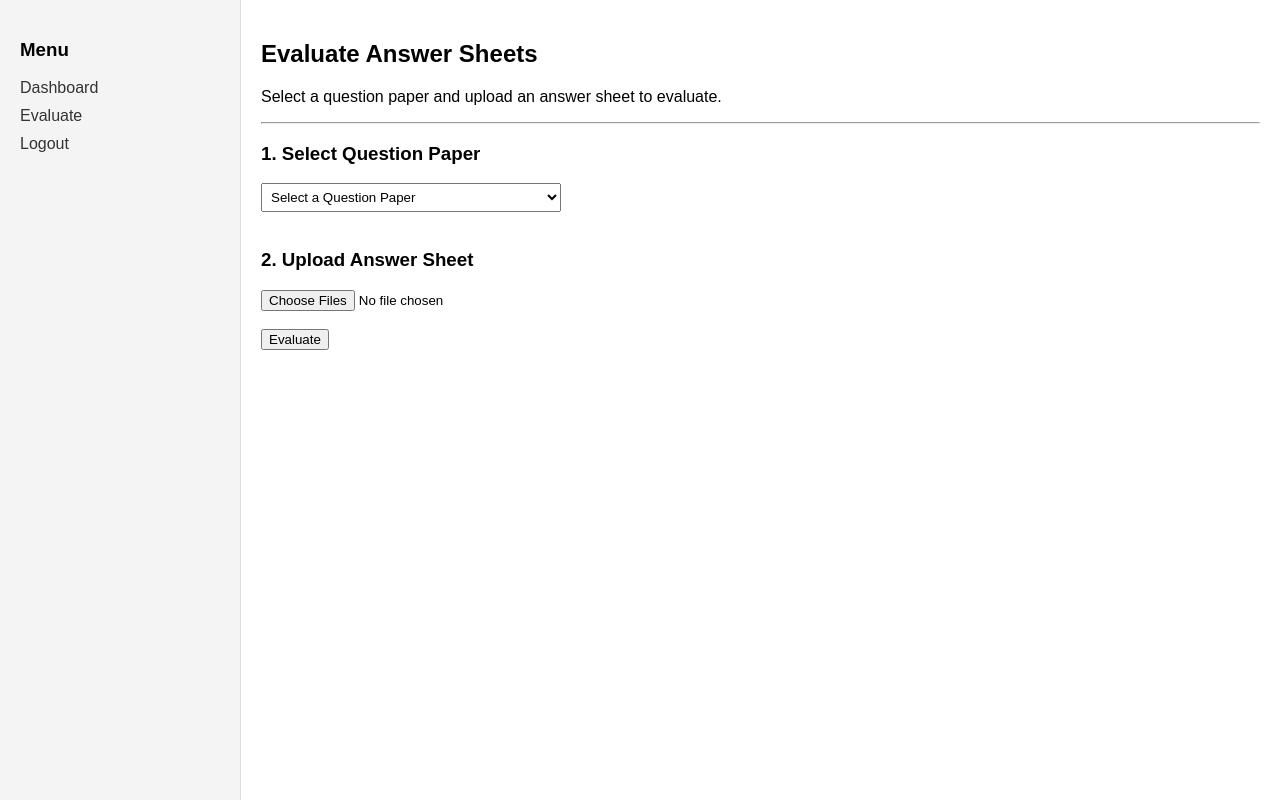
After one commit to Viswanath-Balla/AutoGrade, a FastAPI app: template backend/templates/evaluate.html in a window 1280 px wide. The commit adds this page. Run offline with FastAPI, Linux system fonts and the light colour scheme; the template is opened without the code that fills it, so the values that code supplies are empty; parts of the project's set-up code (start-up, migrations or seed data) failed here and were passed over.

Commit message:
completed uploading of qp and ans sheets and basic frontend layout

```diff
--- a/backend/main.py
+++ b/backend/main.py
@@ -1,12 +1,14 @@
 import os
 from fastapi import FastAPI, Request
 from fastapi.templating import Jinja2Templates
+from fastapi import UploadFile, File
+from typing import List
 from dotenv import load_dotenv
 from sqlalchemy.ext.asyncio import AsyncSession
 from sqlalchemy import select
 from db import get_db
 from security import hash_password
-from models import User
+from models import User, QuestionPaper, AnswerSheet
 from schemas import UserCreate, UserLogin
 from fastapi import HTTPException, Depends
 from security import verify_password, create_access_token
@@ -67,8 +69,12 @@ async def register_user(
 async def login(request: Request):
     return templates.TemplateResponse("login.html", {"request": request})
 
+from fastapi import Response, status
+from fastapi.responses import RedirectResponse
+
 @app.post("/login")
 async def login_user(
+    response: Response,
     user: UserLogin,
     db: AsyncSession = Depends(get_db)
 ):
@@ -92,14 +98,31 @@ async def login_user(
         )
 
     token = create_access_token({
-    "sub": db_user.email,
-    "username": db_user.username
+        "sub": db_user.email,
+        "username": db_user.username,
+        "id": db_user.id
     })
 
+    # Set cookie
+    response.set_cookie(
+        key="access_token",
+        value=token,
+        httponly=True,
+        # secure=True, # Uncomment for HTTPS
+        samesite="lax"
+    )
+
     return {
-        "access_token": token,
-        "token_type": "bearer"
+        "access_token": token, # Optional based on frontend needs, keeping for now
+        "token_type": "bearer",
+        "message": "Login successful"
     }
+
+@app.get("/logout")
+async def logout(response: Response):
+    response.delete_cookie("access_token")
+    # Redirect to login page
+    return RedirectResponse(url="/login", status_code=status.HTTP_302_FOUND)
 
 
 @app.get("/dashboard")
@@ -111,3 +134,85 @@ async def dashboard(
         "dashboard.html",
         {"request": request, "username": user["username"]}
     )
+
+@app.get("/evaluate")
+async def evaluate(
+    request: Request,
+    user=Depends(get_current_user),
+    db: AsyncSession = Depends(get_db)
+):
+    # Fetch question papers for the logged-in user
+    result = await db.execute(
+        select(QuestionPaper).where(QuestionPaper.user_id == user["id"])
+    )
+    question_papers = result.scalars().all()
+
+    return templates.TemplateResponse(
+        "evaluate.html",
+        {"request": request, "question_papers": question_papers}
+    )
+
+@app.post("/upload-question-paper")
+async def upload_question_paper(
+    request: Request,
+    questionPaper: UploadFile = File(...),
+    user=Depends(get_current_user),
+    db: AsyncSession = Depends(get_db)
+):
+    message = "Question paper uploaded successfully"
+    file_location = f"question_papers/{questionPaper.filename}"
+    with open(file_location, "wb") as buffer:
+        buffer.write(await questionPaper.read())
+
+    #Handling duplicate sheets
+    result = await db.execute(
+        select(QuestionPaper).where(QuestionPaper.qp_name == questionPaper.filename)
+    )
+    existing_sheet = result.scalar_one_or_none()
+    if existing_sheet:
+        message=f"Question paper already exists"
+    else:
+        #upload qp path to db
+        new_qp = QuestionPaper(
+            qp_name=questionPaper.filename,
+            qp_path=file_location,
+            user_id=user["id"]
+        )
+        db.add(new_qp)
+        await db.commit()
+        await db.refresh(new_qp)
+
+    return {"message": message}
+
+@app.post("/evaluate")
+async def evaluate(
+    request: Request,
+    answerSheet: List[UploadFile] = File(...),  # Change to List[UploadFile]
+    user=Depends(get_current_user),
+    db: AsyncSession = Depends(get_db)
+):
+    message = "Answer sheets uploaded successfully"
+
+    for sheet in answerSheet:
+        file_location = f"answer_sheets/{sheet.filename}"
+        with open(file_location, "wb") as buffer:
+            buffer.write(await sheet.read())
+
+        #Handling duplicate sheets
+        result = await db.execute(
+            select(AnswerSheet).where(AnswerSheet.sheet_name == sheet.filename)
+        )
+        existing_sheet = result.scalar_one_or_none()
+        if existing_sheet:
+            message=f"Sheet {sheet.filename} already exists"
+            break
+        # Save each sheet to DB
+        new_answer_sheet = AnswerSheet(
+            sheet_name=sheet.filename,
+            sheet_path=file_location,
+            user_id=user["id"]
+        )
+        db.add(new_answer_sheet)
+
+    await db.commit()
+    return {"message": message}
--- /dev/null
+++ b/backend/templates/evaluate.html
@@ -0,0 +1,111 @@
+<!DOCTYPE html>
+<html>
+
+<head>
+    <title>Evaluate</title>
+</head>
+
+<body style="margin: 0; font-family: sans-serif;">
+
+    <div style="display: flex; height: 100vh;">
+        <!-- Sidebar -->
+        <div style="width: 200px; background-color: #f4f4f4; padding: 20px; border-right: 1px solid #ddd;">
+            <h3>Menu</h3>
+            <ul style="list-style-type: none; padding: 0;">
+                <li style="margin-bottom: 10px;"><a href="/dashboard"
+                        style="text-decoration: none; color: #333;">Dashboard</a></li>
+                <li style="margin-bottom: 10px;"><a href="/evaluate"
+                        style="text-decoration: none; color: #333;">Evaluate</a></li>
+                <li style="margin-bottom: 10px;"><a href="#" onclick="logout()"
+                        style="text-decoration: none; color: #333;">Logout</a></li>
+            </ul>
+        </div>
+
+        <!-- Main Content -->
+        <div style="flex-grow: 1; padding: 20px;">
+            <h2>Evaluate Answer Sheets</h2>
+            <p>Select a question paper and upload an answer sheet to evaluate.</p>
+
+            <hr>
+
+            <h3>1. Select Question Paper</h3>
+            <select id="questionPaperSelect" style="padding: 5px; width: 300px;">
+                <option disabled selected>Select a Question Paper</option>
+                {% for paper in question_papers %}
+                <option value="{{ paper.qp_id }}">{{ paper.qp_name }}</option>
+                {% endfor %}
+            </select>
+
+            <br><br>
+
+            <h3>2. Upload Answer Sheet</h3>
+            <form id="evaluateForm" action="/evaluate" method="POST" enctype="multipart/form-data">
+                <input type="file" id="answerSheet" name="answerSheet" multiple required>
+                <br><br>
+                <div id="fileList"></div>
+                <button type="submit">Evaluate</button>
+            </form>
+            <p id="message"></p>
+        </div>
+    </div>
+
+    <script>
+        function logout() {
+            window.location.href = "/logout";
+        }
+
+        function uploadAnswerSheet() {
+            const paperSelect = document.getElementById('questionPaperSelect');
+            const fileInput = document.getElementById('answerSheet');
+
+            if (paperSelect.value === "") {
+                alert("Please select a valid question paper first.");
+                return;
+            }
+
+            if (fileInput.files.length > 0) {
+                alert("Evaluating answer sheet for paper ID: " + paperSelect.value);
+                // Add upload/evaluation logic here
+            } else {
+                alert("Please select an answer sheet file.");
+            }
+        }
+
+
+
+        document.getElementById("answerSheet").addEventListener("change", function () {
+
+            const fileListDiv = document.getElementById("fileList");
+
+            fileListDiv.innerHTML = ""; // clear previous list
+
+            const files = this.files;
+
+            for (let i = 0; i < files.length; i++) {
+
+                const p = document.createElement("p");
+                p.textContent = files[i].name;
+
+                fileListDiv.appendChild(p);
+            }
+
+        });
+
+        document.getElementById("evaluateForm").onsubmit = async function (e) {
+
+            e.preventDefault();
+
+            const response = await fetch("/evaluate", {
+                method: "POST",
+                body: new FormData(this)
+            });
+
+            const data = await response.json();
+            document.getElementById("message").innerText =
+                response.ok ? data.message : data.detail;
+        };
+    </script>
+
+</body>
+
+</html>
```
Also changed, not shown: backend/dependencies.py (+22 -6 lines), backend/models.py (+19 -1 lines), backend/templates/dashboard.html (+61 -10 lines), backend/templates/login.html (+2 -22 lines), scanned_docs/sample_image_3.jpeg (deleted), scanned_docs/sample_image_4.jpeg (deleted), scanned_docs/sample_image_5.jpeg (deleted), scanned_docs/sample_image_bargraph.jpeg (deleted).
